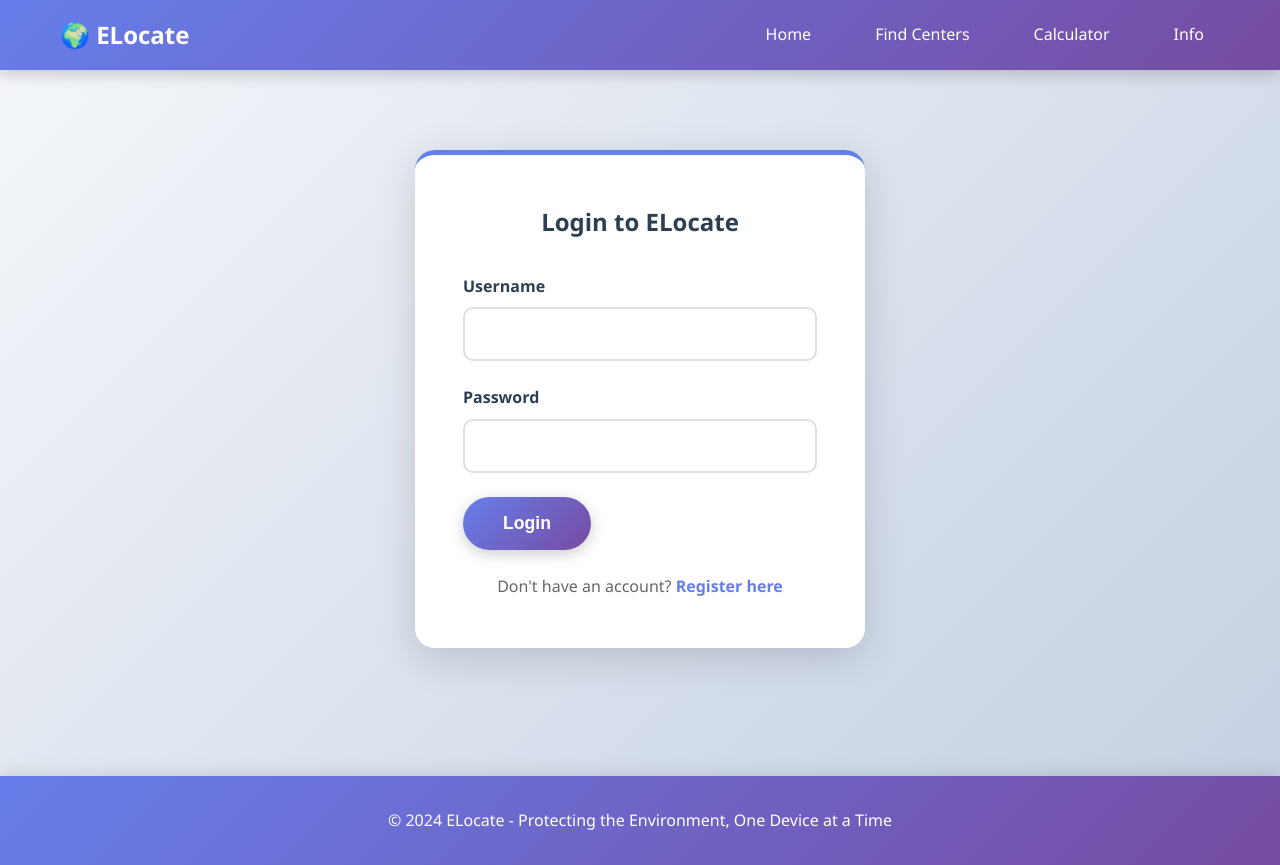
After one commit to pnkjdhondiyal/E-Waste-Facility-Locater, a Django app: a page that uses core/templates/core/login.html in a window 1280 px wide. The commit adds this page. Run offline with Django 4.2, Linux system fonts and the light colour scheme.

Commit message:
added user profile and dashboard

```diff
--- a/core/static/css/style.css
+++ b/core/static/css/style.css
@@ -446,6 +446,182 @@ footer {
     box-shadow: 0 -4px 15px rgba(0,0,0,0.1);
 }
 
+/* Auth Section */
+.auth-section {
+    padding: 3rem 0;
+    min-height: calc(100vh - 200px);
+}
+
+.auth-container {
+    background: white;
+    padding: 3rem;
+    border-radius: 20px;
+    box-shadow: 0 10px 40px rgba(0,0,0,0.15);
+    max-width: 450px;
+    margin: 2rem auto;
+    border-top: 5px solid #667eea;
+}
+
+.auth-container h2 {
+    text-align: center;
+    margin-bottom: 2rem;
+    color: #2c3e50;
+}
+
+.error-message {
+    background: #fee;
+    color: #c33;
+    padding: 1rem;
+    border-radius: 10px;
+    margin-bottom: 1rem;
+    text-align: center;
+}
+
+.auth-link {
+    text-align: center;
+    margin-top: 1.5rem;
+    color: #666;
+}
+
+.auth-link a {
+    color: #667eea;
+    text-decoration: none;
+    font-weight: 600;
+}
+
+.auth-link a:hover {
+    text-decoration: underline;
+}
+
+/* Dashboard Section */
+.dashboard-section {
+    padding: 2rem 0;
+    min-height: calc(100vh - 200px);
+}
+
+.dashboard-section h2 {
+    text-align: center;
+    margin-bottom: 2rem;
+    color: #2c3e50;
+    font-size: 2.5rem;
+}
+
+.stats-grid {
+    display: grid;
+    grid-template-columns: repeat(auto-fit, minmax(250px, 1fr));
+    gap: 2rem;
+    margin-bottom: 3rem;
+}
+
+.stat-card {
+    background: white;
+    padding: 2.5rem;
+    border-radius: 15px;
+    text-align: center;
+    box-shadow: 0 5px 20px rgba(0,0,0,0.1);
+    transition: all 0.3s;
+    border-top: 5px solid #667eea;
+}
+
+.stat-card:hover {
+    transform: translateY(-5px);
+    box-shadow: 0 10px 30px rgba(0,0,0,0.15);
+}
+
+.stat-icon {
+    font-size: 3rem;
+    margin-bottom: 1rem;
+}
+
+.stat-card h3 {
+    font-size: 2.5rem;
+    color: #667eea;
+    margin-bottom: 0.5rem;
+}
+
+.stat-card p {
+    color: #666;
+    font-size: 1.1rem;
+}
+
+.recent-activity {
+    background: white;
+    padding: 2.5rem;
+    border-radius: 15px;
+    box-shadow: 0 5px 20px rgba(0,0,0,0.1);
+}
+
+.recent-activity h3 {
+    margin-bottom: 1.5rem;
+    color: #2c3e50;
+    font-size: 1.8rem;
+}
+
+.activity-list {
+    display: flex;
+    flex-direction: column;
+    gap: 1rem;
+}
+
+.activity-item {
+    display: flex;
+    justify-content: space-between;
+    align-items: center;
+    padding: 1.5rem;
+    background: linear-gradient(135deg, #f8f9fa 0%, #e9ecef 100%);
+    border-radius: 10px;
+    border-left: 5px solid #27ae60;
+    transition: all 0.3s;
+}
+
+.activity-item:hover {
+    transform: translateX(5px);
+    box-shadow: 0 3px 10px rgba(0,0,0,0.1);
+}
+
+.activity-info h4 {
+    color: #2c3e50;
+    margin-bottom: 0.3rem;
+}
+
+.activity-info p {
+    color: #666;
+    font-size: 0.9rem;
+}
+
+.activity-stats {
+    display: flex;
+    flex-direction: column;
+    gap: 0.5rem;
+    text-align: right;
+}
+
+.activity-value {
+    color: #667eea;
+    font-weight: 600;
+}
+
+.activity-carbon {
+    color: #27ae60;
+    font-weight: 600;
+}
+
+.no-activity {
+    text-align: center;
+    color: #666;
+    padding: 2rem;
+}
+
+.no-activity a {
+    color: #667eea;
+    text-decoration: none;
+    font-weight: 600;
+}
+
+.no-activity a:hover {
+    text-decoration: underline;
+}
+
 @media (max-width: 768px) {
     .hero h1 { font-size: 2rem; }
     .hero p { font-size: 1.1rem; }
@@ -453,4 +629,7 @@ footer {
     .hero-buttons { flex-direction: column; }
     .btn { width: 100%; }
     .calculator-container { padding: 1.5rem; }
+    .auth-container { padding: 1.5rem; }
+    .activity-item { flex-direction: column; gap: 1rem; }
+    .activity-stats { text-align: left; }
 }
--- /dev/null
+++ b/core/templates/core/login.html
@@ -0,0 +1,51 @@
+{% load static %}
+<!DOCTYPE html>
+<html lang="en">
+<head>
+    <meta charset="UTF-8">
+    <meta name="viewport" content="width=device-width, initial-scale=1.0">
+    <title>Login - ELocate</title>
+    <link rel="stylesheet" href="{% static 'css/style.css' %}">
+</head>
+<body>
+    <nav class="navbar">
+        <div class="container">
+            <a href="{% url 'home' %}" class="logo">🌍 ELocate</a>
+            <ul class="nav-links">
+                <li><a href="{% url 'home' %}">Home</a></li>
+                <li><a href="{% url 'map' %}">Find Centers</a></li>
+                <li><a href="{% url 'calculator' %}">Calculator</a></li>
+                <li><a href="{% url 'info' %}">Info</a></li>
+            </ul>
+        </div>
+    </nav>
+
+    <section class="auth-section">
+        <div class="container">
+            <div class="auth-container">
+                <h2>Login to ELocate</h2>
+                {% if error %}
+                <div class="error-message">{{ error }}</div>
+                {% endif %}
+                <form method="POST">
+                    {% csrf_token %}
+                    <div class="form-group">
+                        <label>Username</label>
+                        <input type="text" name="username" required>
+                    </div>
+                    <div class="form-group">
+                        <label>Password</label>
+                        <input type="password" name="password" required>
+                    </div>
+                    <button type="submit" class="btn btn-primary">Login</button>
+                </form>
+                <p class="auth-link">Don't have an account? <a href="{% url 'register' %}">Register here</a></p>
+            </div>
+        </div>
+    </section>
+
+    <footer>
+        <p>&copy; 2024 ELocate - Protecting the Environment, One Device at a Time</p>
+    </footer>
+</body>
+</html>
--- a/core/urls.py
+++ b/core/urls.py
@@ -7,4 +7,8 @@ urlpatterns = [
     path('calculator/', views.calculator, name='calculator'),
     path('info/', views.info, name='info'),
     path('api/facilities/', views.get_facilities_json, name='facilities_json'),
+    path('register/', views.register_view, name='register'),
+    path('login/', views.login_view, name='login'),
+    path('logout/', views.logout_view, name='logout'),
+    path('dashboard/', views.dashboard, name='dashboard'),
 ]
--- a/core/views.py
+++ b/core/views.py
@@ -1,7 +1,11 @@
-from django.shortcuts import render
+from django.shortcuts import render, redirect
 from django.http import JsonResponse
 from django.views.decorators.csrf import csrf_exempt
-from .models import Facility, RecyclingLog
+from django.contrib.auth import authenticate, login, logout
+from django.contrib.auth.models import User
+from django.contrib.auth.decorators import login_required
+from django.db.models import Sum
+from .models import Facility, RecyclingLog, UserProfile
 import json
 
 def home(request):
@@ -49,19 +53,28 @@ def calculator(request):
             estimated_value = (base * proc_mult + gpu_add) * depreciation
 
             # Carbon savings calculation (kg CO2)
-            # Manufacturing new device emissions + Material recycling benefit
             material_factor = {'Plastic': 2.5, 'Aluminum': 8.0, 'Mixed': 5.0}
-            manufacturing_co2 = 200  # Average kg CO2 for new device
+            manufacturing_co2 = 200
             recycling_benefit = weight * material_factor.get(material, 3.0)
             carbon_saved = manufacturing_co2 + recycling_benefit
 
-            # Save log
+            # Save log with user if authenticated
+            user = request.user if request.user.is_authenticated else None
             RecyclingLog.objects.create(
+                user=user,
                 device_brand=brand,
                 device_processor=processor,
                 estimated_value=estimated_value,
                 carbon_saved=carbon_saved
             )
+
+            # Update user profile if logged in
+            if user:
+                profile, created = UserProfile.objects.get_or_create(user=user)
+                profile.total_devices_recycled += 1
+                profile.total_value_earned += estimated_value
+                profile.total_carbon_saved += carbon_saved
+                profile.save()
 
             return JsonResponse({
                 'estimated_value': round(estimated_value, 2),
@@ -74,3 +87,49 @@ def calculator(request):
 
 def info(request):
     return render(request, 'core/info.html')
+
+def register_view(request):
+    if request.method == 'POST':
+        username = request.POST.get('username')
+        email = request.POST.get('email')
+        password = request.POST.get('password')
+
+        if User.objects.filter(username=username).exists():
+            return render(request, 'core/register.html', {'error': 'Username already exists'})
+
+        user = User.objects.create_user(username=username, email=email, password=password)
+        UserProfile.objects.create(user=user)
+        login(request, user)
+        return redirect('dashboard')
+
+    return render(request, 'core/register.html')
+
+def login_view(request):
+    if request.method == 'POST':
+        username = request.POST.get('username')
+        password = request.POST.get('password')
+        user = authenticate(request, username=username, password=password)
+
+        if user:
+            login(request, user)
+            return redirect('dashboard')
+        else:
+            return render(request, 'core/login.html', {'error': 'Invalid credentials'})
+
+    return render(request, 'core/login.html')
+
+def logout_view(request):
+    logout(request)
+    return redirect('home')
+
+@login_required
+def dashboard(request):
+    profile, created = UserProfile.objects.get_or_create(user=request.user)
+    recent_logs = RecyclingLog.objects.filter(user=request.user).order_by('-created_at')[:5]
+
+    context = {
+        'profile': profile,
+        'recent_logs': recent_logs,
+        'username': request.user.username
+    }
+    return render(request, 'core/dashboard.html', context)
--- a/elocate/settings.py
+++ b/elocate/settings.py
@@ -72,3 +72,6 @@ STATIC_URL = 'static/'
 STATICFILES_DIRS = [BASE_DIR / 'core' / 'static']
 
 DEFAULT_AUTO_FIELD = 'django.db.models.BigAutoField'
+
+LOGIN_URL = 'login'
+LOGIN_REDIRECT_URL = 'dashboard'
```
Also changed, not shown: UPDATE_GUIDE.md (added, +89 -0 lines), core/admin.py (+7 -3 lines), core/models.py (+11 -0 lines), core/templates/core/calculator.html (+7 -0 lines), core/templates/core/dashboard.html (added, +74 -0 lines), core/templates/core/home.html (+7 -0 lines), core/templates/core/info.html (+7 -0 lines), core/templates/core/map.html (+7 -0 lines), core/templates/core/register.html (added, +55 -0 lines), core/migrations/0002_recyclinglog_user_userprofile.py (added).
